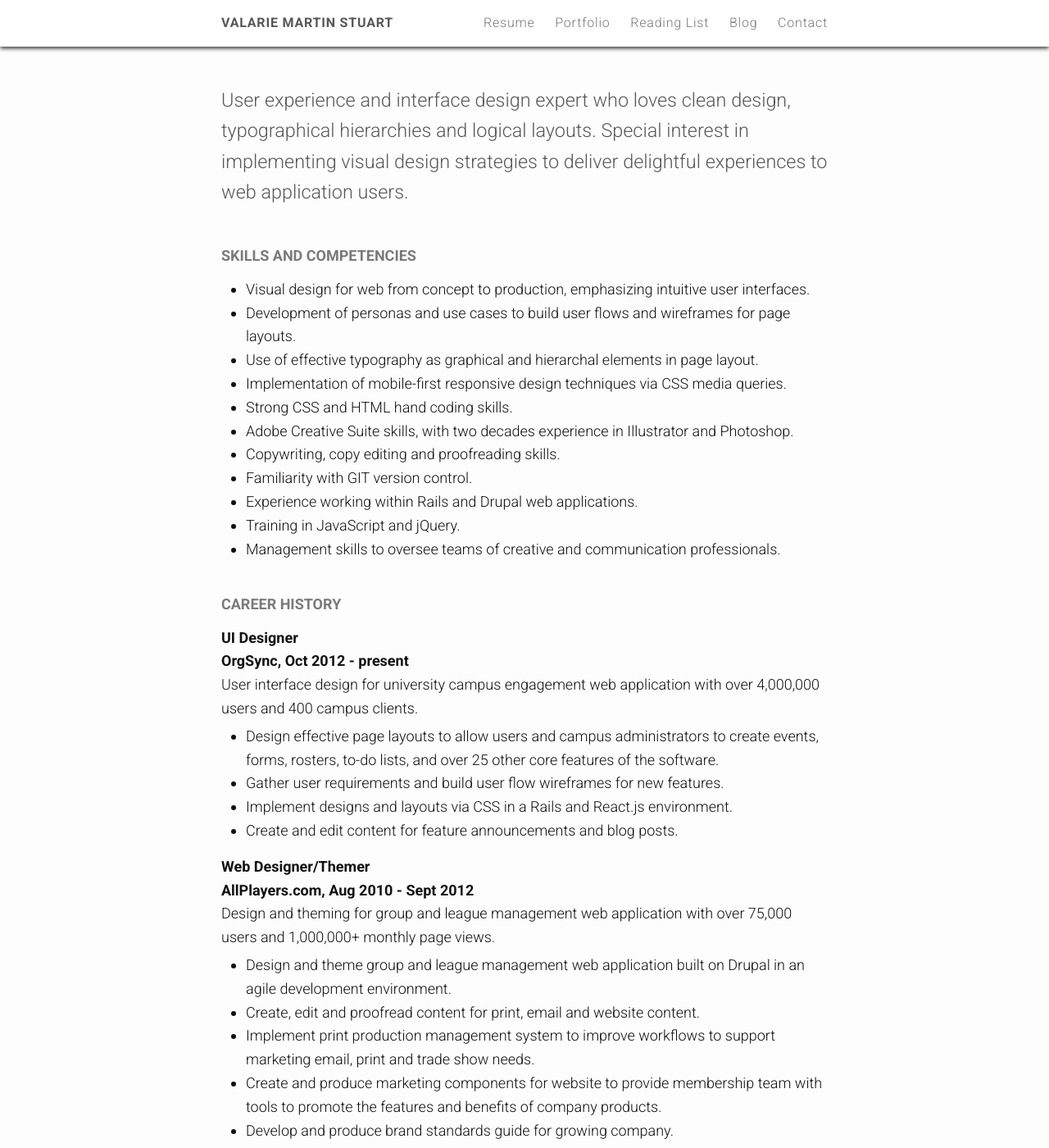
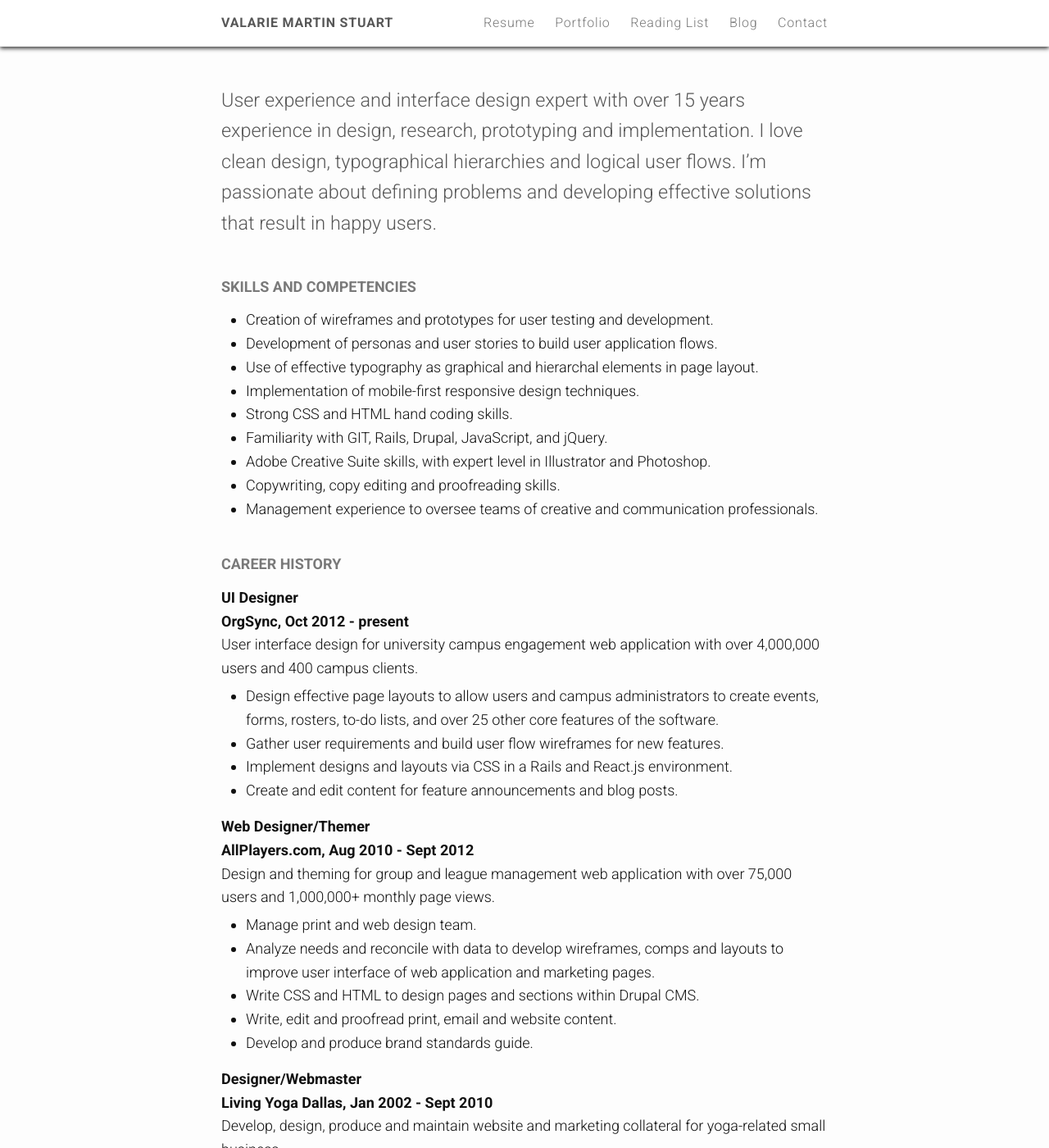
Before and after one commit to valariems/valariems.github.io, a Jekyll site: the page built from resume.md, in a window 1280 px wide and 1400 px high. Shown: the whole window at 82% size. Built offline with Jekyll 4.4.1, drawn with Linux system fonts in a browser that asks for light colours; nearby versions of some CDN libraries.

Commit message:
Update online resume.

```diff
--- a/resume.md
+++ b/resume.md
@@ -5,22 +5,19 @@ permalink: /resume/
 order: 1
 ---
 
-User experience and interface design expert who loves clean design, typographical hierarchies and logical layouts. Special interest in implementing visual design strategies to deliver delightful experiences to web application users.
-
+User experience and interface design expert with over 15 years experience in design, research, prototyping and implementation. I love clean design, typographical hierarchies and logical user flows. I’m passionate about defining problems and developing effective solutions that result in happy users.
 
 ## Skills and competencies
 
-  * Visual design for web from concept to production, emphasizing intuitive user interfaces.
-  * Development of personas and use cases to build user flows and wireframes for page layouts.
+  * Creation of wireframes and prototypes for user testing and development.
+  * Development of personas and user stories to build user application flows.
   * Use of effective typography as graphical and hierarchal elements in page layout.
-  * Implementation of mobile-first responsive design techniques via CSS media queries.
+  * Implementation of mobile-first responsive design techniques.
   * Strong CSS and HTML hand coding skills.
-  * Adobe Creative Suite skills, with two decades experience in Illustrator and Photoshop.
+  * Familiarity with GIT, Rails, Drupal, JavaScript, and jQuery.
+  * Adobe Creative Suite skills, with expert level in Illustrator and Photoshop.
   * Copywriting, copy editing and proofreading skills.
-  * Familiarity with GIT version control.
-  * Experience working within Rails and Drupal web applications.
-  * Training in JavaScript and jQuery.
-  * Management skills to oversee teams of creative and communication professionals.
+  * Management experience to oversee teams of creative and communication professionals.
 
 ## Career history
 
@@ -37,11 +34,11 @@ User interface design for university campus engagement web application with over
 
 Design and theming for group and league management web application with over 75,000 users and 1,000,000+ monthly page views.
 
-  * Design and theme group and league management web application built on Drupal in an  agile development environment.
-  * Create, edit and proofread content for print, email and website content.
-  * Implement print production management system to improve workflows to support marketing  email, print and trade show needs.
-  * Create and produce marketing components for website to provide membership team with   tools to promote the features and benefits of company products.
-  * Develop and produce brand standards guide for growing company.
+  * Manage print and web design team.
+  * Analyze needs and reconcile with data to develop wireframes, comps and layouts to improve user interface of web application and marketing pages.
+  * Write CSS and HTML to design pages and sections within Drupal CMS.
+  * Write, edit and proofread print, email and website content.
+  * Develop and produce brand standards guide.
 
 ### Designer/Webmaster <br />Living Yoga Dallas, Jan 2002 - Sept 2010
 
```
